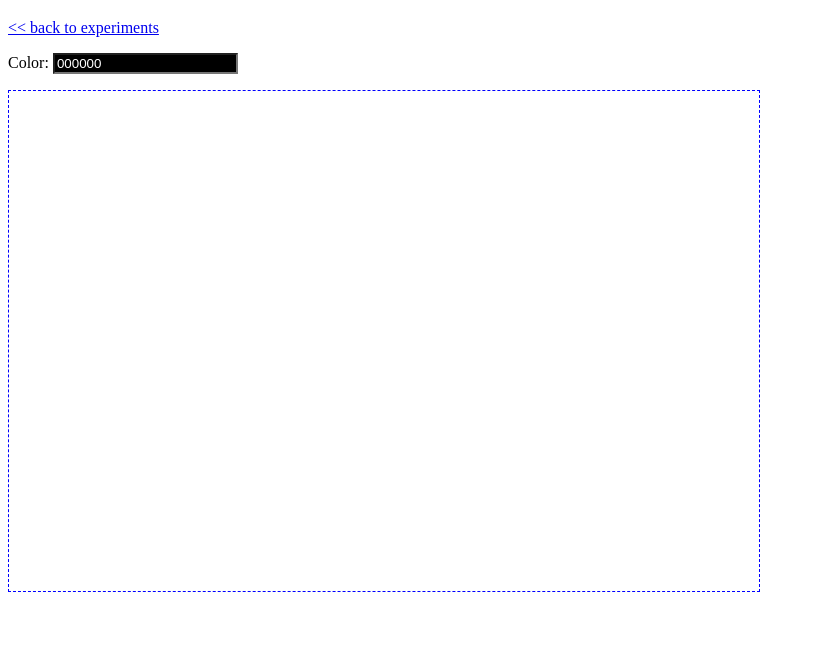
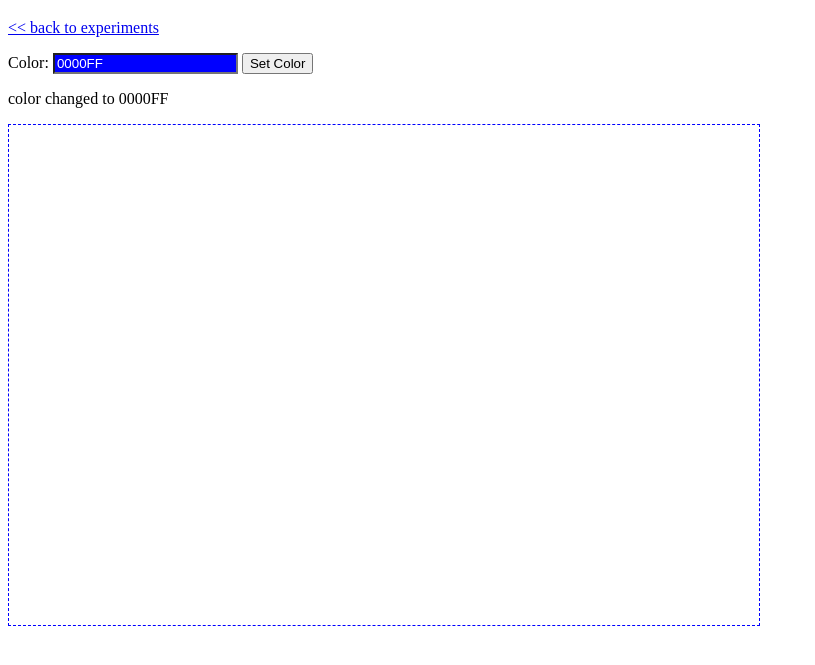
Before and after one commit to orendon/html5-nodejs-heroku, a website: page wb/index.html in a window 1280 px wide. Shown: the part 61-726 px from the top of the page, without its empty margins (0-815 px from the left). Drawn offline with Linux system fonts and the light colour scheme.

Commit message:
added whiteboard suport to different drawing colors

```diff
--- a/wb/index.html
+++ b/wb/index.html
@@ -16,6 +16,8 @@
     </p>
     <p>
       Color: <input id="color" class="color" value="000" />
+      <input type="submit" value="Set Color" onclick="setColor(true);" />
+      <div id="message"></div>
     </p>
     <div id="pizarra">
       <canvas id="wbCanvas" width="750" height="500" style="border:1px #00f dashed;">
--- a/wb/wb-client.js
+++ b/wb/wb-client.js
@@ -11,6 +11,9 @@ function start() {
   canvas = document.getElementById("wbCanvas");
   ctx = canvas.getContext("2d");
 
+  document.getElementById("color").value = "0000FF";
+  setColor();
+
   canvas.addEventListener("mousemove", onMouseMove, false);
   canvas.addEventListener("mousedown", onMousePress, false);
   canvas.addEventListener("mouseup", onMousePress, false);
@@ -22,6 +25,7 @@ function onMousePress(e) {
   }
   else {
     ctx.moveTo(x, y);
+    //ctx.begiPath();
     mousePressed = true;
   }
 }
@@ -44,3 +48,12 @@ function drawLine(x, y) {
   ctx.lineTo(x, y);
   ctx.stroke();
 }
+
+function setColor(beginPath){
+  if(beginPath) {
+    ctx.beginPath();
+  }
+  var color = document.getElementById("color").value;
+  ctx.strokeStyle = color;
+  document.getElementById("message").innerHTML = "color changed to " + color;
+}
```
